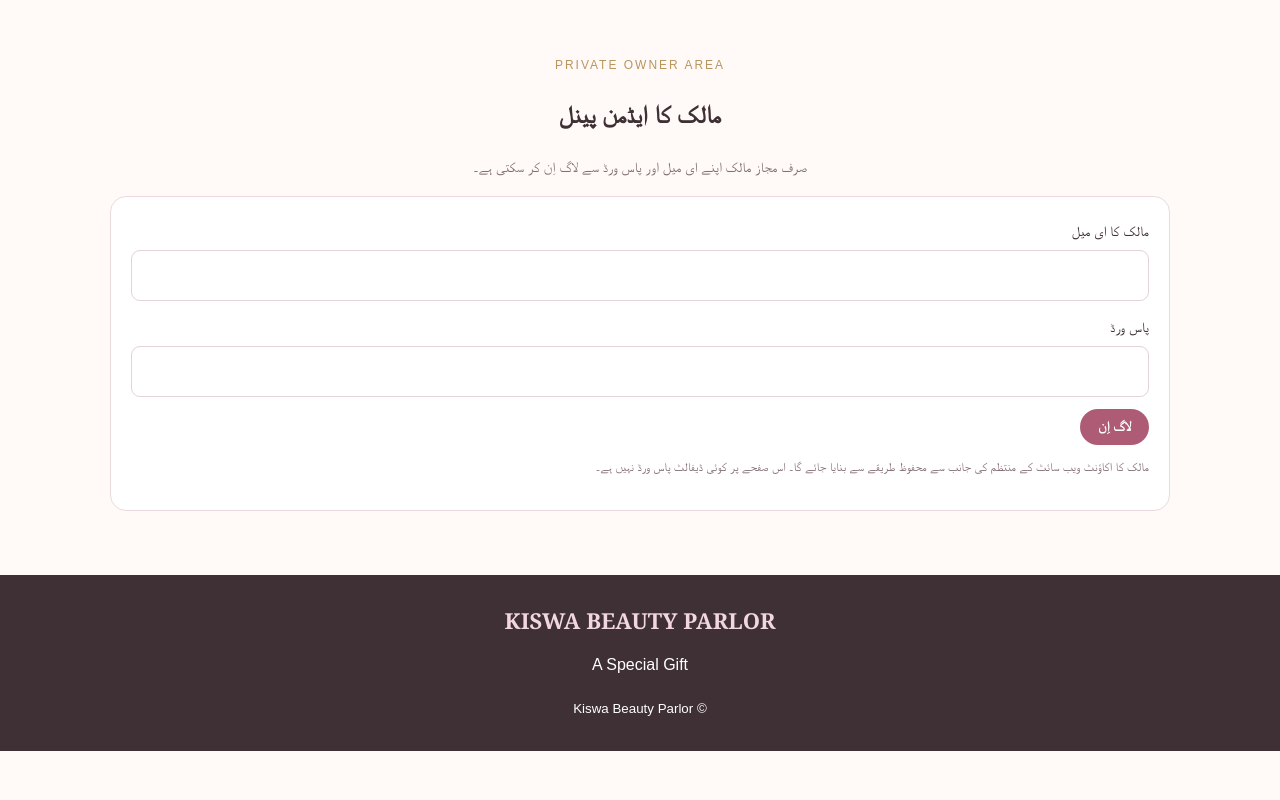
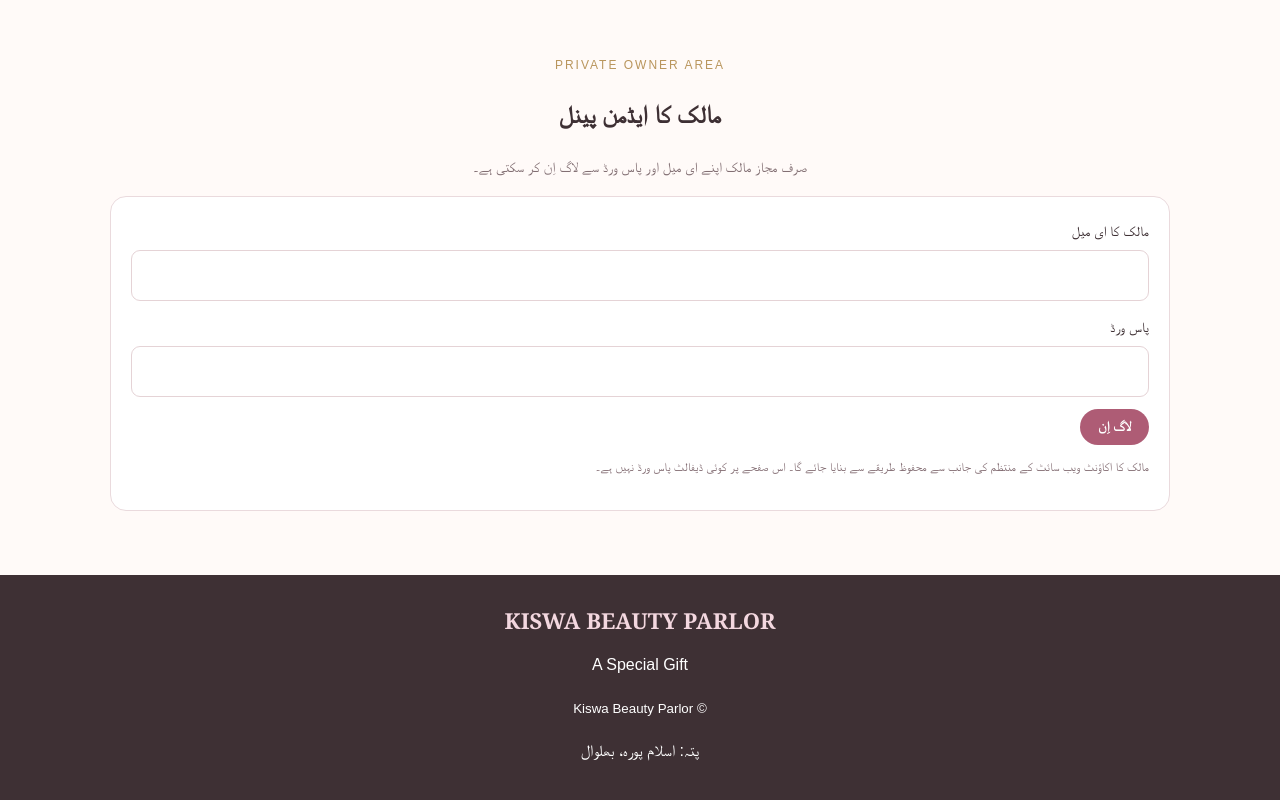
Before and after one commit to kiswa-beauty/kiswa-beauty-parlor, a plain HTML site: page index.html in a window 1280 px wide. Shown: the part 1693-2493 px from the top of the page. Before the commit the page ends 2444 px from the top, so only its background shows below. Drawn offline with Linux system fonts and the light colour scheme; a script that the page names is missing.

Commit message:
Update index.html

```diff
--- a/index.html
+++ b/index.html
@@ -38,8 +38,8 @@ label{font-size:14px}footer{background:#3e3034;color:#fff;text-align:center;padd
 <div id="ownerPanel" class="hidden"><div class="row"><h3>پراڈکٹ مینجمنٹ</h3><button id="logout" class="outline">لاگ آؤٹ</button></div>
 <form id="productForm"><input id="pid" type="hidden"><label>پراڈکٹ کا نام</label><input id="pname" required><label>قیمت (PKR)</label><input id="pprice" type="number" min="1" required><label>تفصیل</label><textarea id="pdesc"></textarea><label>تصویر کا لنک (اختیاری)</label><input id="pimage" type="url" placeholder="https://..."><button>پراڈکٹ شامل کریں</button></form>
 <h3>موجودہ پراڈکٹس</h3><div id="manageProducts"></div><h3>موصولہ آرڈرز</h3><div id="manageOrders" class="small"></div></div><div id="adminStatus"></div></div></section>
-<footer><div class="brand" style="color:#f3d7df">KISWA BEAUTY PARLOR</div><p>A Special Gift  </p><small>© Kiswa Beauty Parlor</small></footer>
-<script type="module">
+<footer><div class="brand" style="color:#f3d7df">KISWA BEAUTY PARLOR</div><p>A Special Gift  </p><small>© Kiswa Beauty Parlor</small><p>پتہ: اسلام پورہ، بھلوال</p></footer>
+<script type="module">۔
 import { createClient } from 'https://cdn.jsdelivr.net/npm/@supabase/supabase-js@2/+esm';
 // منتظم: Supabase project URL اور anon key یہاں شامل کریں۔ service_role key کبھی بھی یہاں نہ رکھیں۔
 const SUPABASE_URL = 'YOUR_SUPABASE_PROJECT_URL';
```
